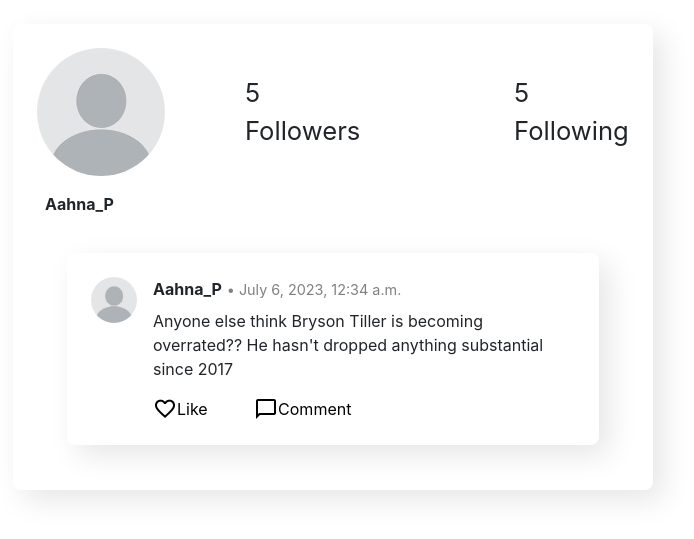
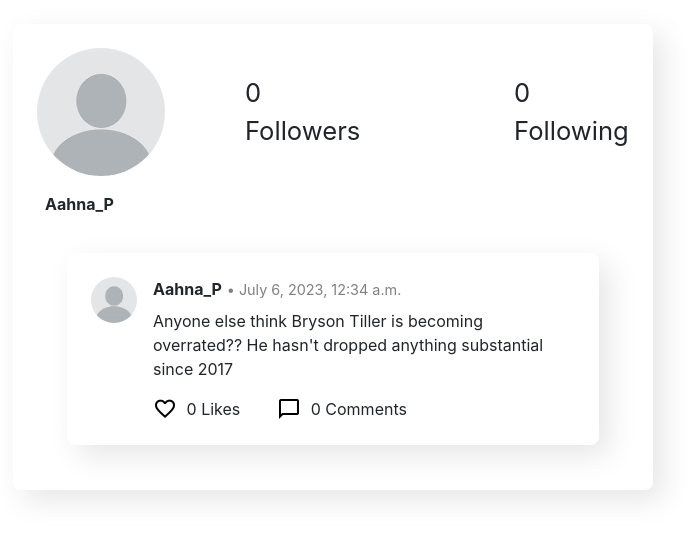
Before and after one commit to ronaakk/Social-Media-Network, a Django app: a page that uses network/templates/network/user-profile.html in a window 1280 px wide. Shown: the part 80-619 px from the top of the page, without its empty margins (307-1001 px from the left). Run offline with Django 3.2, Linux system fonts and the light colour scheme; data comes from the database, SQL or seed files in the repository; both versions use the stored data as it was after the commit; data that the repository does not hold is empty; some libraries are stand-ins or nearby versions.

Commit message:
cleaned up files

```diff
--- a/network/static/network/css/post-section.css
+++ b/network/static/network/css/post-section.css
@@ -295,6 +295,7 @@ body {
     border: none;
     background: none;
     padding: 0;
+    /* gap: 0.5rem; */
 }
 
 .edit-button .material-symbols-outlined {
--- a/network/templates/network/user-profile.html
+++ b/network/templates/network/user-profile.html
@@ -13,8 +13,8 @@
         <div class="profile-header">
             <img src="{{ users_profile.profile_picture.url }}" class="profile-pic large">
             <div class="user-stats">
-                <span class="followers">5 Followers</span>
-                <span class="following">5 Following</span>
+                <span class="followers">{{ users_profile.followers }} Followers</span>
+                <span class="following">{{ users_profile.following }} Following</span>
             </div>
         </div>
 
@@ -74,20 +74,18 @@
                                                 <!-- Like Button -->
                                                 <button class="like-button">
                                                     <span class="material-symbols-outlined">favorite</span>
-                                                    <span class="tooltiptext">Like</span>
                                                 </button>
                                                 <!-- Like Counter -->
-                                                <span class="like-counter"></span>
+                                                <span class="like-counter">{{ tweet.likes }} Likes</span>
                                             </div>
 
                                             <div class="comment-section">
                                                 <!-- Comment Button -->
                                                 <button class="comment-button">
                                                     <span class="material-symbols-outlined">chat_bubble</span>
-                                                    <span class="tooltiptext">Comment</span>
                                                 </button>
                                                 <!-- Comment Counter -->
-                                                <span class="comment-counter"></span>
+                                                <span class="comment-counter">{{ tweet.comments_count }} Comments</span>
                                             </div>
                                         </div>
                                     </div>
--- a/network/views.py
+++ b/network/views.py
@@ -1,19 +1,21 @@
+import datetime
+import os
+
+from django.conf import settings
+from django.contrib import messages
 from django.contrib.auth import authenticate, login, logout
-from django.http import HttpResponse, HttpResponseRedirect
+from django.core.files.storage import default_storage
+from django.db.models import Count
+from django.http import HttpResponse, HttpResponseRedirect, JsonResponse
 from django.shortcuts import render
+from django.templatetags.static import static
 from django.urls import reverse
+from django.views.decorators.csrf import csrf_exempt
+from PIL import Image
+
 from .forms import *
-from django.contrib import messages
-from PIL import Image
-import os
-from django.views.decorators.csrf import csrf_exempt
-from django.http import JsonResponse
-from django.conf import settings
-from django.templatetags.static import static
-import datetime
-from django.core.files.storage import default_storage
+from .models import *
 
-from .models import *
 
 def index(request):
     # If user is logged in
@@ -174,7 +176,7 @@ def view_profile(request, username):
         # Getting the user whos profile was clicked
         clicked_user = User.objects.get(username=username)
         users_profile = UserProfile.objects.get(user = clicked_user)
-        users_tweets = Tweet.objects.filter(user = clicked_user)
+        users_tweets = Tweet.objects.filter(user = clicked_user).annotate(comments_count=Count('comments'))
         current_user_profile = UserProfile.objects.get(user=request.user) if request.user.is_authenticated else None
 
         print(users_tweets)
```
Also changed, not shown: db.sqlite3.
